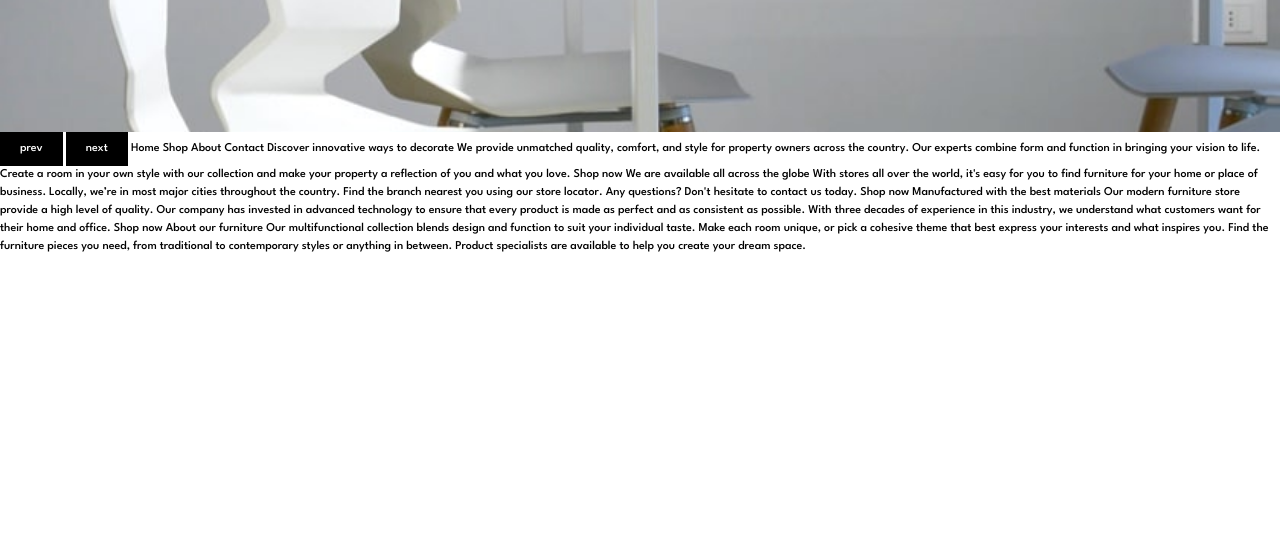
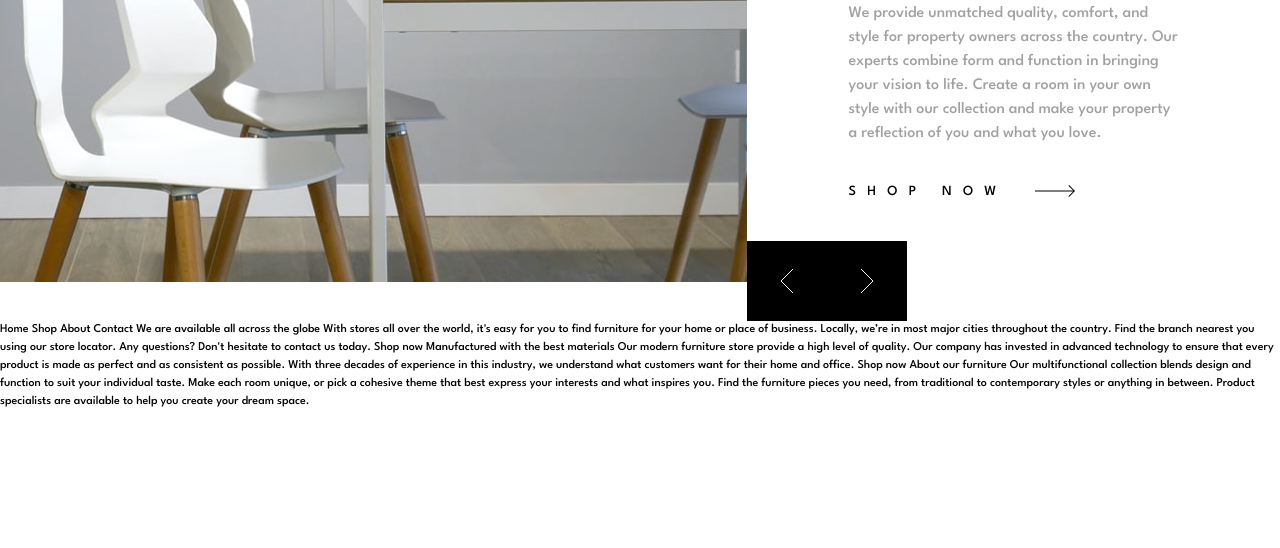
Before and after one commit to bhishekprajapati/frontendmentor-room-homepage-challenge, a website built with Vite: page index.html in a window 1280 px wide. Shown: the part 252-800 px from the top of the page. Built offline with nearby package versions, Linux system fonts and the light colour scheme.

Commit message:
add hero section

```diff
--- a/index.html
+++ b/index.html
@@ -10,39 +10,51 @@
   <link href="https://fonts.googleapis.com/css2?family=League+Spartan:wght@500;600;700&display=swap" rel="stylesheet">
   <title>Frontend Mentor | Room homepage</title>
 </head>
-<body class="text-[0.75rem]">
+<body class="body-text">
 
+  <section class="lg:flex">
     <!-- slider -->
-  <div class="overflow-hidden flex" id="slider">
-    <picture class="min-w-full transition-transform duration-500 ease-out">
+    <div class="min-w-[58.33%]">
+      <div class="slider" id="slider">
+        <picture class="slide">
           <source media="(min-width: 64em)" srcset="./images/desktop-image-hero-1.jpg">
-      <img class="object-cover object-center w-full h-96" src="./images/mobile-image-hero-1.jpg" alt="">
+          <img class="slide__img" src="./images/mobile-image-hero-1.jpg" alt="">
         </picture>
-    <picture class="min-w-full transition-transform duration-500 ease-out">
+        <picture class="slide">
           <source media="(min-width: 64em)" srcset="./images/desktop-image-hero-2.jpg">
-      <img class="object-cover object-center w-full h-96" src="./images/mobile-image-hero-2.jpg" alt="">
+          <img class="slide__img" src="./images/mobile-image-hero-2.jpg" alt="">
         </picture>
-    <picture class="min-w-full transition-transform duration-500 ease-out">
+        <picture class="slide">
           <source media="(min-width: 64em)" srcset="./images/desktop-image-hero-3.jpg">
-      <img class="object-cover object-center w-full h-96" src="./images/mobile-image-hero-3.jpg" alt="">
+          <img class="slide__img" src="./images/mobile-image-hero-3.jpg" alt="">
         </picture>
       </div>
+    </div>
+    <div class="min-w-[41.67%] lg:relative">
+      <div class="relative lg:static px-8 lg:px-[6.375rem] py-14 lg:py-[7.4rem]">
+        <header>
+          <h1 class="font-bold text-4xl lg:text-[2.5rem]">Discover innovative ways to decorate</h1>
+        </header>
+        <p class="mt-4 mb-9 text-[0.95rem] lg:text-[1rem] text-gray-dark">
+          We provide unmatched quality, comfort, and style for property owners across the country.
+          Our experts combine form and function in bringing your vision to life. Create a room in your
+          own style with our collection and make your property a reflection of you and what you love.
+        </p>
+        <button type="button"><span class="uppercase text-black hover:text-gray-dark active:text-gray-dark transition-colors duration-500 text-sm tracking-[0.8em] align-top">Shop now</span><img class="ml-7 inline-block" src="./images/icon-arrow.svg" alt=""></button>
 
-  <button type="button" class="px-5 py-2 bg-black text-white" id="prev-slide">prev</button>
-  <button type="button" class="px-5 py-2 bg-black text-white" id="next-slide">next</button>
+        <div class="slider-control-pos">
+          <button type="button" class="slider-control-bttn" id="prev-slide"><img class="inline-block pointer-events-none" src="./images/icon-angle-left.svg" alt=""></button><button type="button" class="slider-control-bttn" id="next-slide"><img class="inline-block pointer-events-none" src="./images/icon-angle-right.svg" alt=""></button>
+        </div>
+      </div>
+    </div>
+  </section>
+
+
 
   Home
   Shop
   About
   Contact
-
-  Discover innovative ways to decorate
-
-  We provide unmatched quality, comfort, and style for property owners across the country.
-  Our experts combine form and function in bringing your vision to life. Create a room in your
-  own style with our collection and make your property a reflection of you and what you love.
-
-  Shop now
 
   We are available all across the globe
 
--- a/style.css
+++ b/style.css
@@ -1,3 +1,29 @@
 @tailwind base;
 @tailwind components;
 @tailwind utilities;
+
+@layer components {
+    .body-text {
+        @apply text-[0.75rem];
+    }
+
+    .slider {
+        @apply overflow-hidden flex h-[22.5rem] lg:h-[33.375rem];
+    }
+
+    .slide {
+        @apply min-w-full transition-transform duration-500 ease-out;
+    }
+
+    .slide__img {
+        @apply object-cover object-center w-full h-full;
+    }
+
+    .slider-control-pos {
+        @apply absolute top-0 right-0 lg:top-full lg:left-0 -translate-y-full;
+    }
+
+    .slider-control-bttn {
+        @apply px-[1.3125rem] lg:px-[2.0625rem] py-4 lg:py-[1.75rem] bg-black hover:bg-gray-darker focus:bg-gray-darker text-white transition-colors duration-500;
+    }
+}
```
Lines whose indentation alone changed are shown as unchanged.
